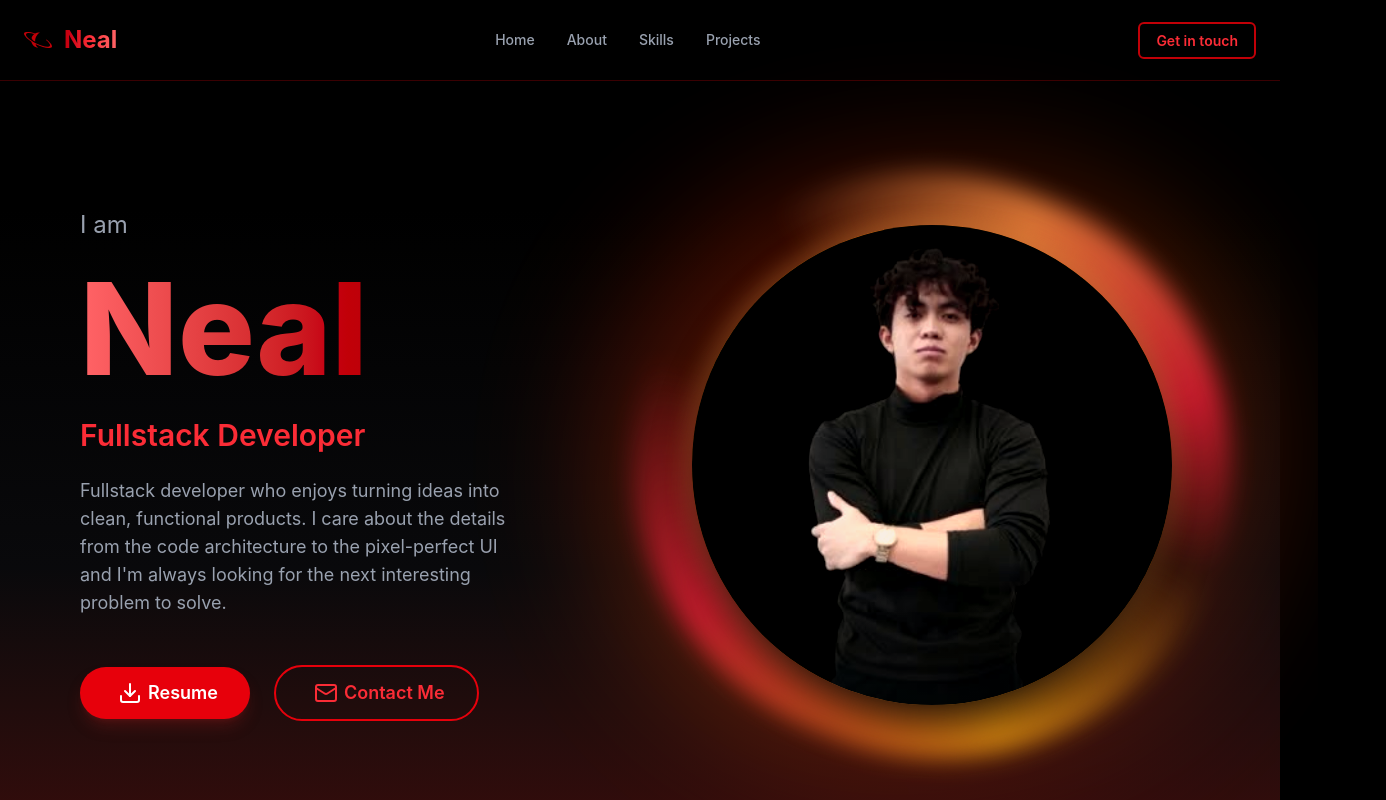
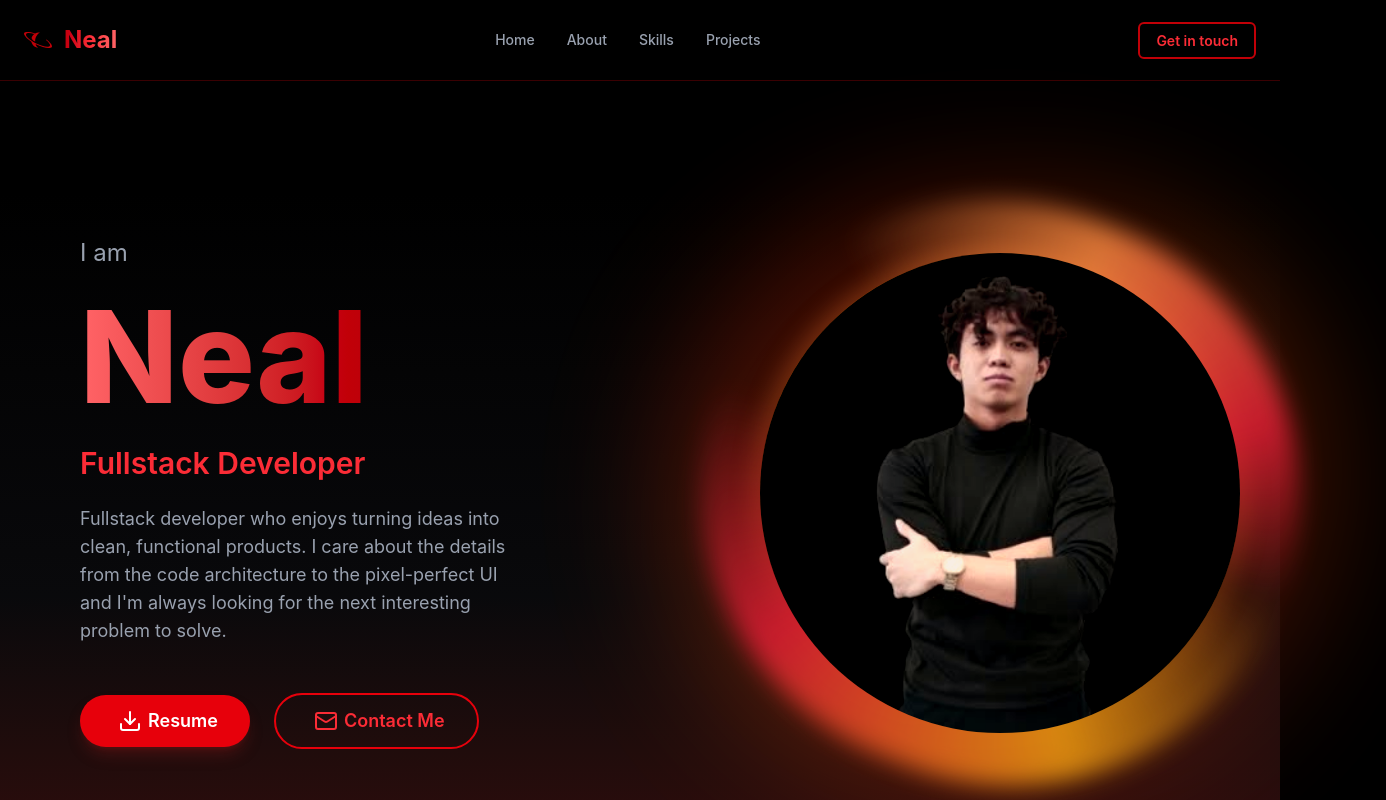
Before and after one commit to ThomasDelamort/portfolio, a React (Vite) app in the folder frontend/: page / in a window 1280 px wide. Shown: the top 800 px of the page, 1386 px wide, since content can reach past the window. Built offline with nearby package versions, Linux system fonts and the light colour scheme.

Commit message:
still ocd

```diff
--- a/frontend/src/components/Footer.jsx
+++ b/frontend/src/components/Footer.jsx
@@ -4,7 +4,7 @@ import { FaFacebook, FaGithub, FaDiscord, FaInstagram } from "react-icons/fa";
 const Footer = () => {
   return (
     <>
-      <footer className="w-full border-t border-red-700/30 mt-48">
+      <footer className="w-full border-t border-red-700/30">
         <div className="mx-auto flex h-20 max-w-7xl items-center justify-between px-6">
           <a href="#" className="flex items-center gap-2 group">
             <SiSaturn className="w-7 h-7 mr-1 text-red-700 transition-colors group-hover:text-red-400" />
--- a/frontend/src/pages/hero/Hero.jsx
+++ b/frontend/src/pages/hero/Hero.jsx
@@ -3,8 +3,8 @@ import { Download, Mail, User } from "lucide-react";
 const Hero = () => {
   return (
     <>
-      <div className="w-full h-full bg-linear-to-b pb-52 bg-black via-zinc-950 to-red-950 border-b border-red-900">
-        <div className="max-w-6xl mx-auto px-4 mt-32">
+      <div className="w-full h-full bg-linear-to-b pb-52 bg-black via-zinc-950 to-red-950 border-b border-red-">
+        <div className="max-w-6xl mx-auto px-4 mt-28">
           <div className="grid md:grid-cols-2 gap-12 items-center">
             {/* Left: text content */}
             <div className="space-y-6">
@@ -33,21 +33,21 @@ const Hero = () => {
               </div>
             </div>
 
-            <div className="relative flex items-center justify-center h-full">
+            <div className="grid place-items-center h-full">
               {/* Ambient outer glow */}
-              <div className="absolute w-2xl h-150 bg-linear-to-br from-red-700 via-orange-600 to-red-900 rounded-full blur-3xl opacity-30" />
+              <div className="col-start-1 row-start-1 w-2xl h-150 bg-linear-to-br from-red-700 via-orange-600 to-red-900 rounded-full blur-3xl opacity-30" />
 
               <div
-                className="absolute w-xl h-150 rounded-full animate-[spin_18s_linear_infinite] blur-md opacity-80"
+                className="col-start-1 row-start-1 w-xl h-150 rounded-full animate-[spin_18s_linear_infinite] blur-md opacity-80"
                 style={{
                   background:
                     "conic-gradient(from 0deg, transparent 0%, #fca311 15%, #e71d36 35%, transparent 50%, transparent 60%, #ff8c42 75%, #e71d36 90%, transparent 100%)",
                 }}
               />
 
-              <div className="absolute w-120 h-120 rounded-full border-2 border-orange-400/70 shadow-[0_0_25px_5px_rgba(251,146,60,0.4)]" />
+              <div className="col-start-1 row-start-1 w-120 h-120 rounded-full border-2 border-orange-400/70 shadow-[0_0_25px_5px_rgba(251,146,60,0.4)]" />
 
-              <div className="relative w-120 h-120 rounded-full overflow-hidden shadow-2xl shadow-black">
+              <div className="col-start-1 row-start-1 w-120 h-120 rounded-full overflow-hidden shadow-2xl shadow-black">
                 <img
                   src="/wXA1QT-A.jpg"
                   alt="Neal"
@@ -57,8 +57,6 @@ const Hero = () => {
                       "grayscale(30%) contrast(1.25) brightness(0.9) saturate(1.5) sepia(20%) hue-rotate(-10deg)",
                   }}
                 />
-
-                <div className="absolute inset-0 rounded-full bg-[radial-gradient(circle,transparent_40%,rgba(0,0,0,0.85)_85%)]" />
               </div>
             </div>
           </div>
```
